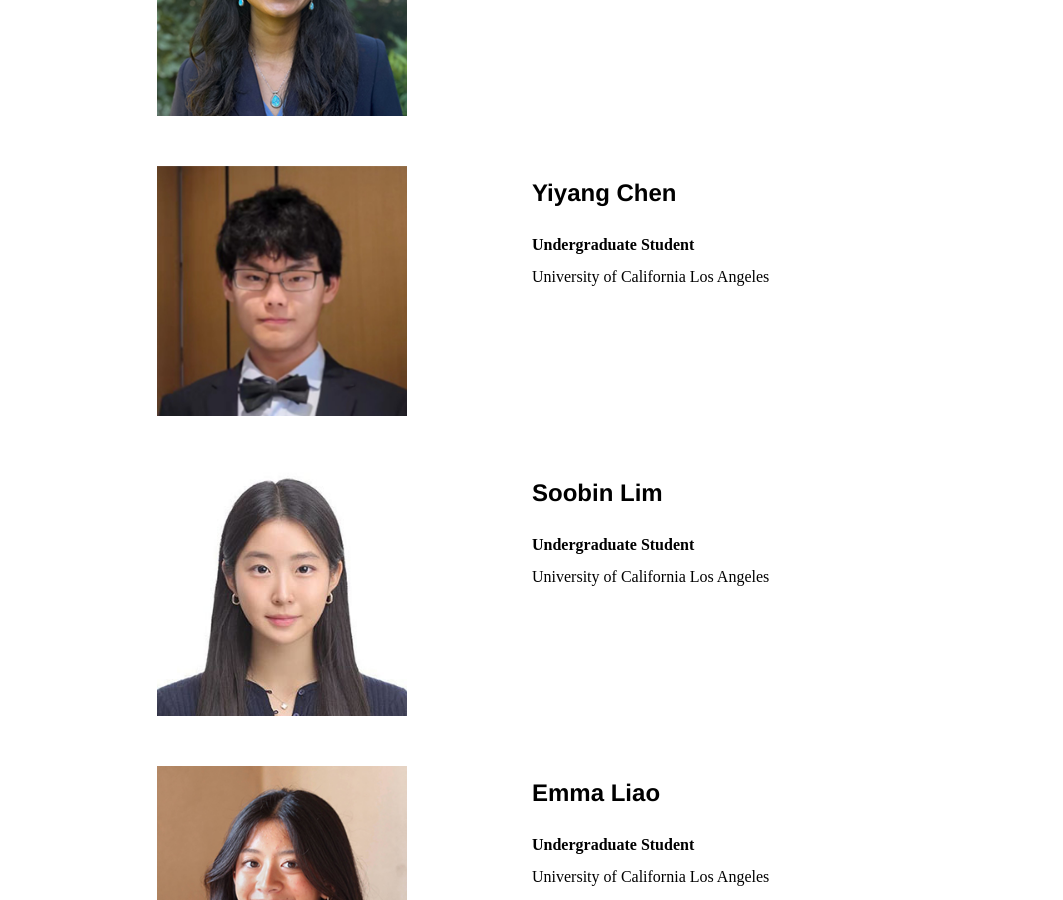
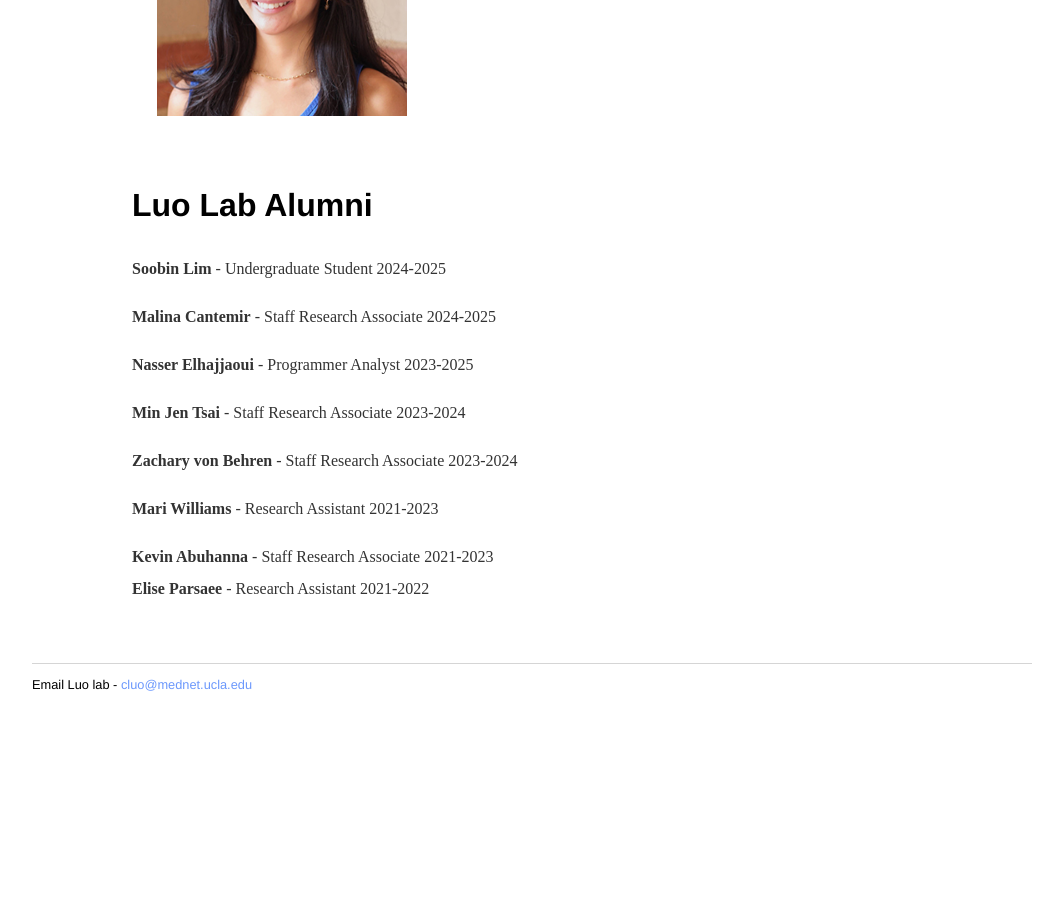
Before and after one commit to luogenomics/luogenomics.github.io, a Jekyll site: the page built from people/index.html, in a window 1280 px wide and 900 px high, scrolled down 4033 px. Shown: the whole window, without its empty margins (108-1171 px from the left). Built offline with Jekyll 4.4.1, drawn with Linux system fonts in a browser that asks for light colours; after the commit the page ends 4785 px from its top, so only the background shows below that; some of the changed text lies outside the part shown.

Commit message:
Update index.html

```diff
--- a/people/index.html
+++ b/people/index.html
@@ -124,20 +124,6 @@
   <div class="hugespacer"></div>
   <div class="peoplemediabox pull-left">
     <a href="">
-      <img width=250 class="projectmedia" src="NasserElhajjaoui.png" >
-    </a>
-  </div>
-  <div class="projecttextbox pull-left" style="line-height:100%">
-    <p><h2>Nasser Elhajjaoui</h2>
-    <br><strong>Programmer Analyst</strong><br>
-    <br> B.S. University of California Los Angeles </a></p>
-  </div>
-</div>
-
-<div class="peoplebox">
-  <div class="hugespacer"></div>
-  <div class="peoplemediabox pull-left">
-    <a href="">
       <img width=250 class="projectmedia" src="RosaNguyen.jpg" >
     </a>
   </div>
@@ -145,20 +131,6 @@
     <p><h2>Rosa Nguyen</h2>
     <br><strong>Staff Research Associate</strong><br>
     <br> B.S. University of California Los Angeles </a></p>
-  </div>
-</div>
-
-<div class="peoplebox">
-  <div class="hugespacer"></div>
-  <div class="peoplemediabox pull-left">
-    <a href="">
-      <img width=250 class="projectmedia" src="MalinaCantemir.jpg" >
-    </a>
-  </div>
-  <div class="projecttextbox pull-left" style="line-height:100%">
-    <p><h2>Malina Cantemir</h2>
-    <br><strong>Staff Research Associate</strong><br>
-    <br> B.S. Grinnell College </a></p>
   </div>
 </div>
 
@@ -208,20 +180,6 @@
   <div class="hugespacer"></div>
   <div class="peoplemediabox pull-left">
     <a href="">
-      <img width=250 class="projectmedia" src="SoobinLim.jpg" >
-    </a>
-  </div>
-  <div class="projecttextbox pull-left" style="line-height:100%">
-    <p><h2>Soobin Lim</h2>
-    <br><strong>Undergraduate Student</strong><br>
-    <br> University of California Los Angeles </a></p>
-  </div>
-</div>
-
-<div class="peoplebox">
-  <div class="hugespacer"></div>
-  <div class="peoplemediabox pull-left">
-    <a href="">
       <img width=250 class="projectmedia" src="EmmaLiao.jpg" >
     </a>
   </div>
@@ -235,6 +193,9 @@
 <div class="alumnibox">
   <div class="hugespacer"></div>
   <p><h1>Luo Lab Alumni</h1></p>
+  <p><br><strong>Soobin Lim</strong> - Undergraduate Student 2024-2025</p>
+  <p><br><strong>Malina Cantemir</strong> - Staff Research Associate 2024-2025</p>
+  <p><br><strong>Nasser Elhajjaoui</strong> - Programmer Analyst 2023-2025</p>
   <p><br><strong>Min Jen Tsai</strong> - Staff Research Associate 2023-2024</p>
   <p><br><strong>Zachary von Behren</strong> - Staff Research Associate 2023-2024</p>
   <p><br><strong>Mari Williams</strong> - Research Assistant 2021-2023</p>
```
